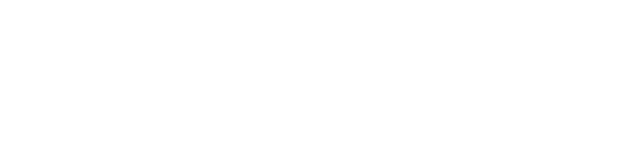
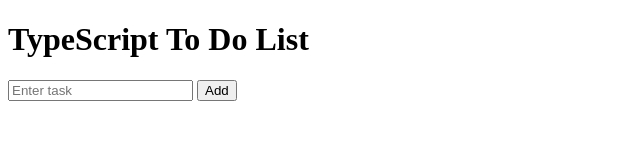
Before and after one commit to DavidJoao/typescript-todo, a plain HTML site: page index.html in a window 1280 px wide. Shown: the whole page, without its empty margins (0-640 px from the left). Drawn offline with Linux system fonts and the light colour scheme.

Commit message:
added input

```diff
--- a/index.html
+++ b/index.html
@@ -7,6 +7,11 @@
     <title>TypeScript To Do</title>
 </head>
 <body>
+    <h1>TypeScript To Do List</h1>
+    <input placeholder="Enter task"/>
+    <button>Add</button>
+    <ul>
 
+    </ul>
 </body>
 </html>
```
